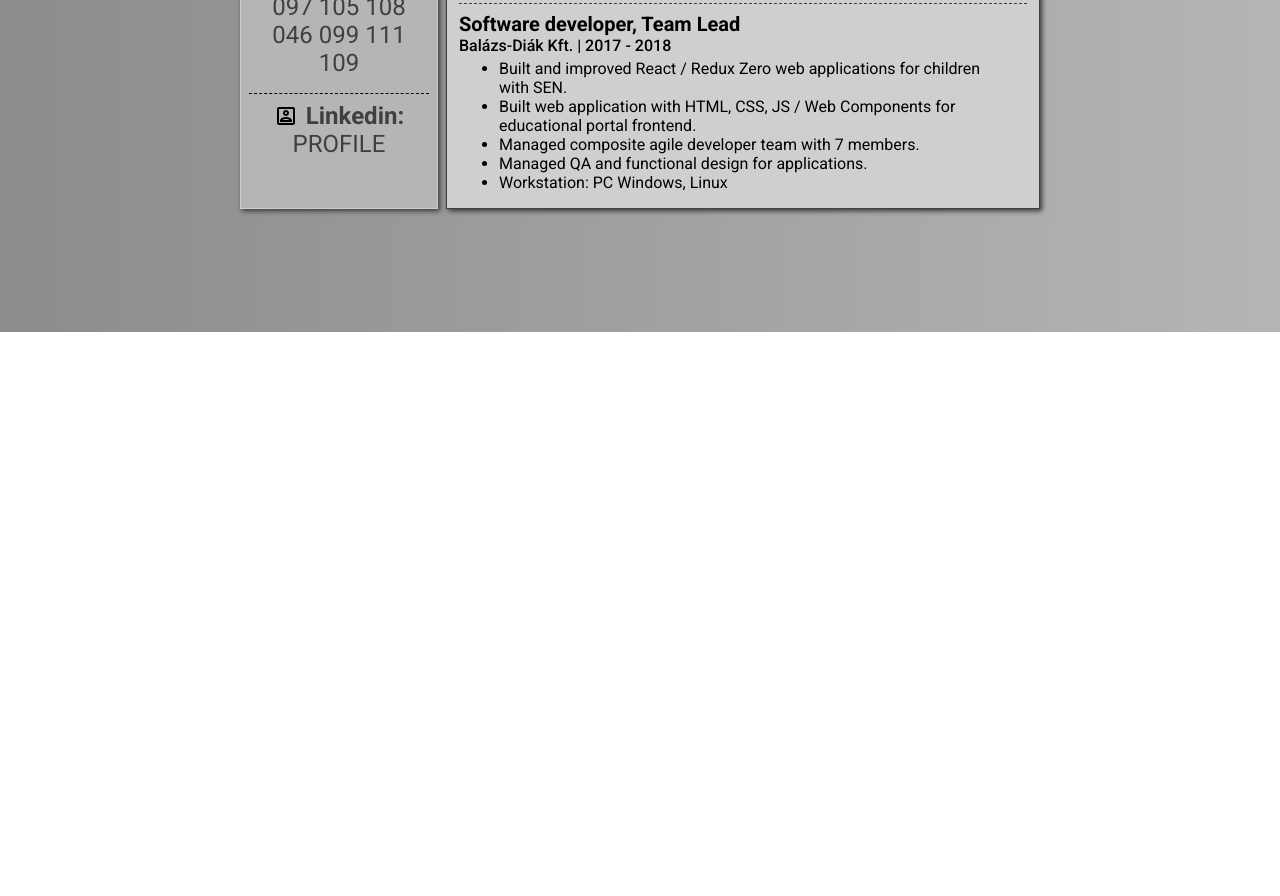
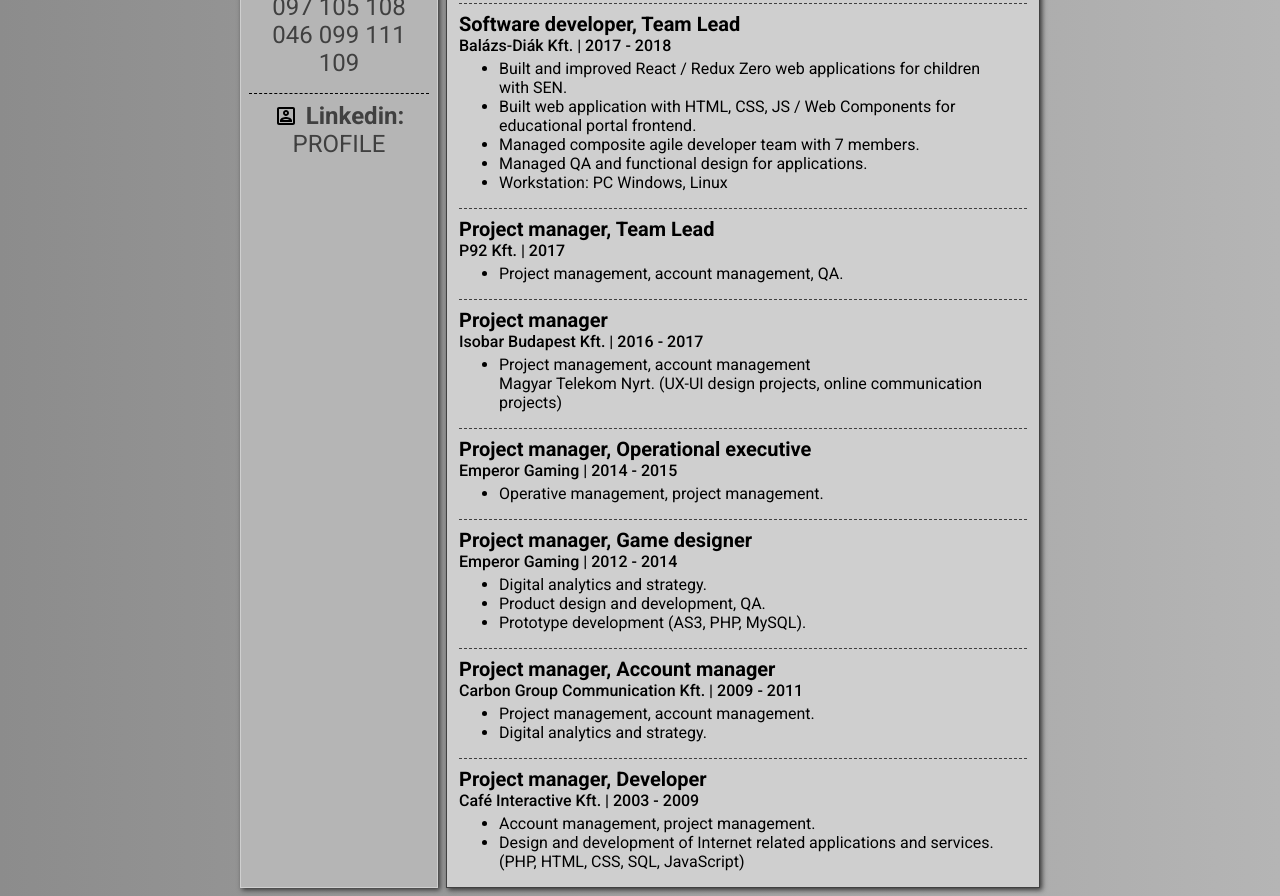
Before and after one commit to peterkisvaradi/personal-site-2, a website: page index.html in a window 1280 px wide. Shown: the part 468-1364 px from the top of the page. Before the commit the page ends 800 px from the top, so only its background shows below. Drawn offline with Linux system fonts and the light colour scheme.

Commit message:
final content

```diff
--- a/index.html
+++ b/index.html
@@ -121,6 +121,93 @@
               </ul>
             </div>
           </div>
+          <div class="main-row-wrap">
+            <div class="main-row-title">Project manager, Team Lead</div>
+            <div class="main-row-subtitle">P92 Kft. | 2017</div>
+            <div class="main-row-content">
+              <ul>
+                <li>
+                  Project management, account management, QA.
+                </li>
+              </ul>
+            </div>
+          </div>
+          <div class="main-row-wrap">
+            <div class="main-row-title">Project manager</div>
+            <div class="main-row-subtitle">
+              Isobar Budapest Kft. | 2016 - 2017
+            </div>
+            <div class="main-row-content">
+              <ul>
+                <li>
+                  Project management, account management <br />Magyar Telekom
+                  Nyrt. (UX-UI design projects, online communication projects)
+                </li>
+              </ul>
+            </div>
+          </div>
+          <div class="main-row-wrap">
+            <div class="main-row-title">
+              Project manager, Operational executive
+            </div>
+            <div class="main-row-subtitle">
+              Emperor Gaming | 2014 - 2015
+            </div>
+            <div class="main-row-content">
+              <ul>
+                <li>
+                  Operative management, project management.
+                </li>
+              </ul>
+            </div>
+          </div>
+          <div class="main-row-wrap">
+            <div class="main-row-title">
+              Project manager, Game designer
+            </div>
+            <div class="main-row-subtitle">
+              Emperor Gaming | 2012 - 2014
+            </div>
+            <div class="main-row-content">
+              <ul>
+                <li>Digital analytics and strategy.</li>
+                <li>Product design and development, QA.</li>
+                <li>Prototype development (AS3, PHP, MySQL).</li>
+              </ul>
+            </div>
+          </div>
+          <div class="main-row-wrap">
+            <div class="main-row-title">
+              Project manager, Account manager
+            </div>
+            <div class="main-row-subtitle">
+              Carbon Group Communication Kft. | 2009 - 2011
+            </div>
+            <div class="main-row-content">
+              <ul>
+                <li>Project management, account management.</li>
+                <li>Digital analytics and strategy.</li>
+              </ul>
+            </div>
+          </div>
+          <div class="main-row-wrap">
+            <div class="main-row-title">
+              Project manager, Developer
+            </div>
+            <div class="main-row-subtitle">
+              Café Interactive Kft. | 2003 - 2009
+            </div>
+            <div class="main-row-content">
+              <ul>
+                <li>Account management, project management.</li>
+                <li>
+                  Design and development of Internet related applications and
+                  services.<br />
+                  (PHP, HTML, CSS, SQL, JavaScript)
+                </li>
+              </ul>
+            </div>
+          </div>
         </div>
       </div>
     </div>
--- a/src/index.css
+++ b/src/index.css
@@ -16,6 +16,7 @@ html {
 
 body {
   margin: 0.25rem;
+  background-image: -o-linear-gradient(right, var(--grey1), var(--grey2));
   background-image: -webkit-gradient(
     linear,
     right top,
@@ -23,7 +24,6 @@ body {
     from(var(--grey1)),
     to(var(--grey2))
   );
-  background-image: -o-linear-gradient(right, var(--grey1), var(--grey2));
   background-image: linear-gradient(-90deg, var(--grey1), var(--grey2));
   background-repeat: repeat-y;
   background-size: cover;
@@ -74,8 +74,14 @@ a {
   overflow: hidden;
   height: 6rem;
   width: 6rem;
+  display: -webkit-box;
+  display: -ms-flexbox;
   display: flex;
+  -webkit-box-align: center;
+  -ms-flex-align: center;
   align-items: center;
+  -webkit-box-pack: center;
+  -ms-flex-pack: center;
   justify-content: center;
   border-radius: 5rem;
   border: 2px solid var(--white1);
@@ -101,8 +107,12 @@ a {
 }
 
 .main-container {
+  display: -ms-grid;
   display: grid;
+  -ms-grid-columns: 1fr 0.5rem 3fr;
   grid-template-columns: 1fr 3fr;
+  -webkit-column-gap: 0.5rem;
+  -moz-column-gap: 0.5rem;
   column-gap: 0.5rem;
 }
 
@@ -151,9 +161,17 @@ a {
 }
 
 .side-content-row {
+  display: -webkit-box;
+  display: -ms-flexbox;
   display: flex;
+  -webkit-box-orient: vertical;
+  -webkit-box-direction: normal;
+  -ms-flex-direction: column;
   flex-direction: column;
+  -webkit-box-align: center;
+  -ms-flex-align: center;
   align-items: center;
+  -ms-flex-pack: distribute;
   justify-content: space-around;
   margin: 0.5rem;
   padding: 0.5rem;
@@ -166,15 +184,27 @@ a {
 }
 
 .side-icon {
+  display: -webkit-box;
+  display: -ms-flexbox;
   display: flex;
+  -webkit-box-align: center;
+  -ms-flex-align: center;
   align-items: center;
+  -webkit-box-pack: center;
+  -ms-flex-pack: center;
   justify-content: center;
   text-align: center;
 }
 
 .side-data {
+  display: -webkit-box;
+  display: -ms-flexbox;
   display: flex;
+  -webkit-box-align: center;
+  -ms-flex-align: center;
   align-items: center;
+  -webkit-box-pack: center;
+  -ms-flex-pack: center;
   justify-content: center;
   text-align: center;
 }
@@ -201,6 +231,7 @@ a {
 
 @media (max-width: 576px) {
   .main-container {
+    -ms-grid-columns: 1fr;
     grid-template-columns: 1fr;
   }
 }
```
Also changed, not shown: dist/index.html, 4 other files.
